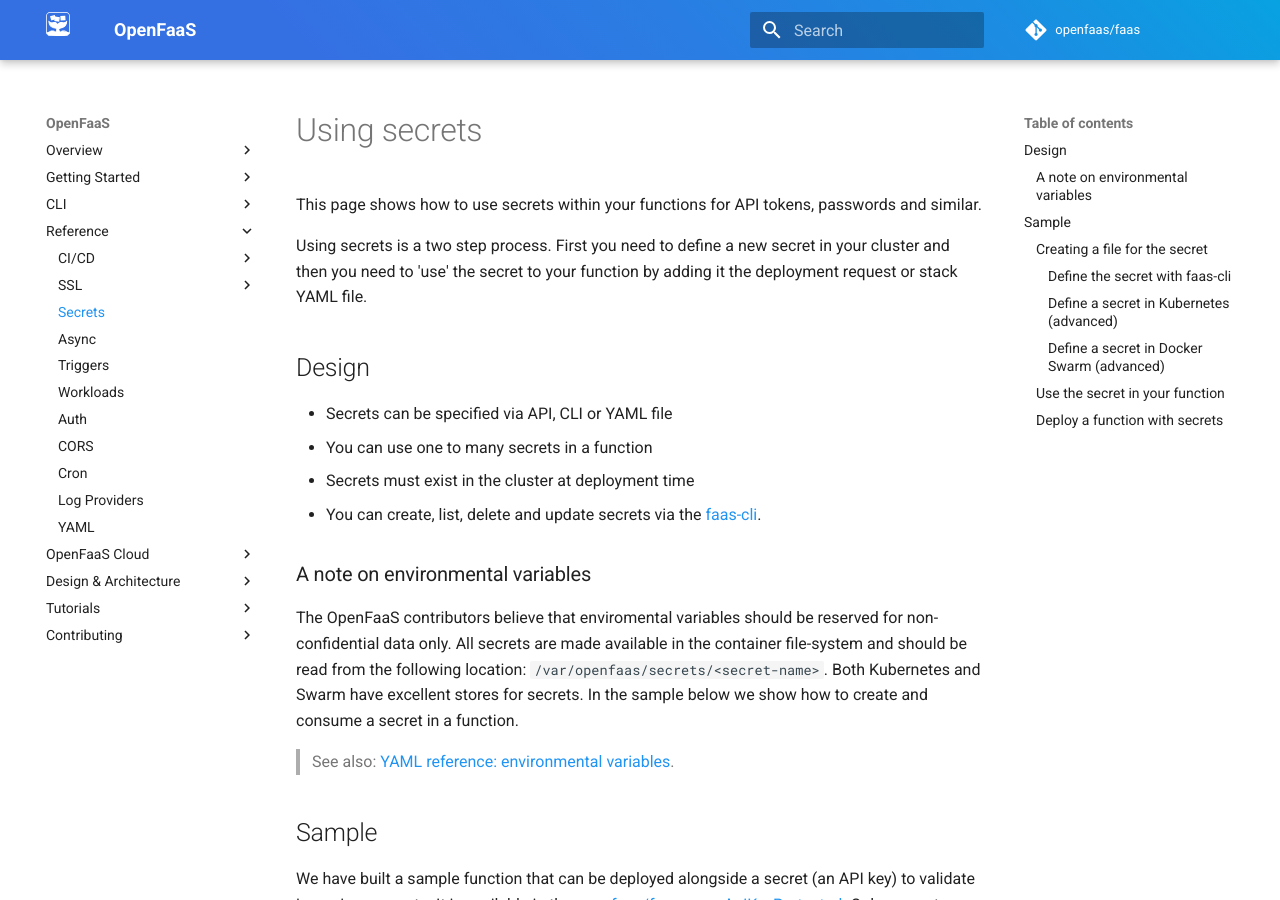
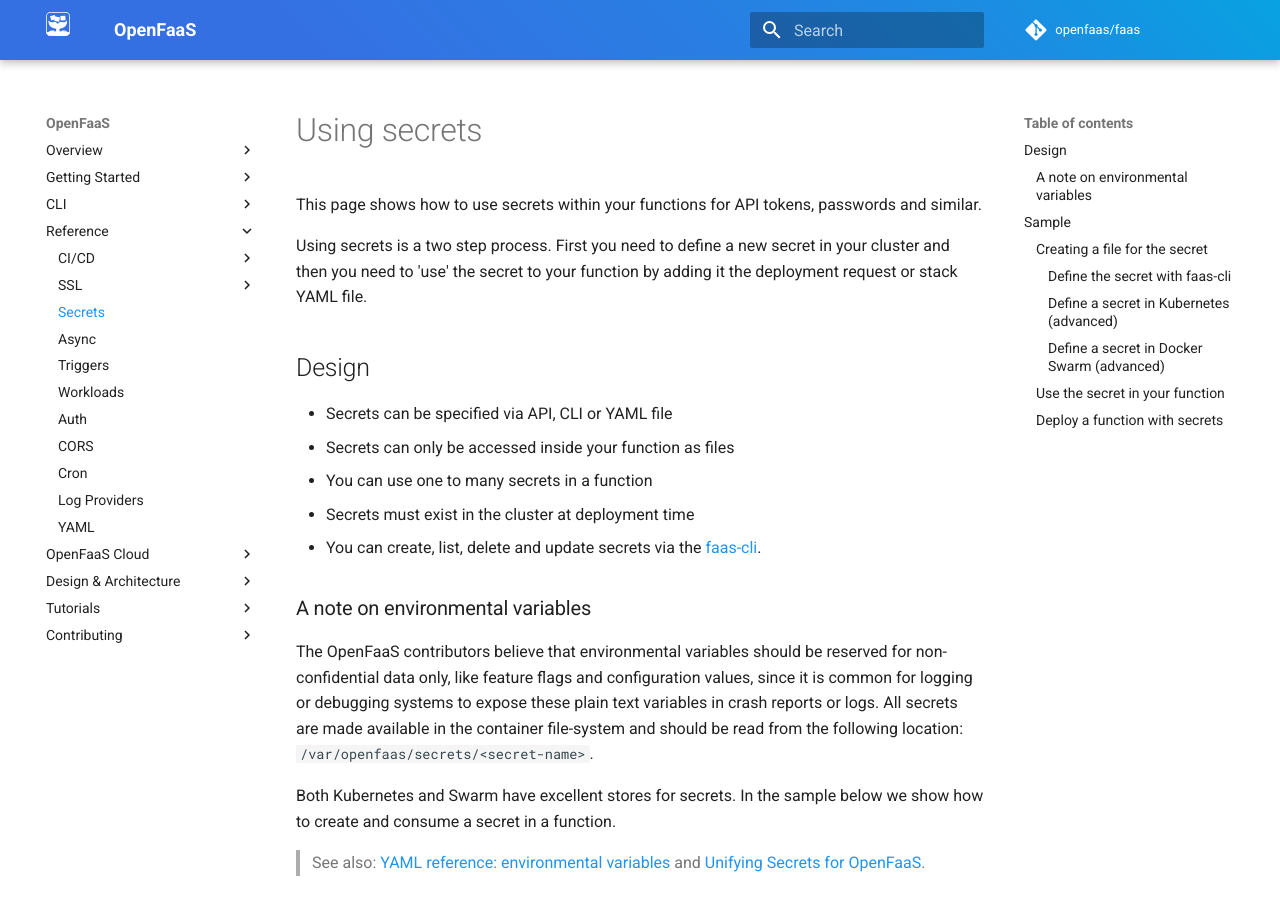
Before and after one commit to openfaas/docs, an MkDocs documentation site: the page built from docs/reference/secrets.md, in a window 1280 px wide and 900 px high. Built offline with MkDocs 1.6.1 and Material for MkDocs 9.7.7, drawn with Linux system fonts in a browser that asks for light colours; comment, search, counter and statistics services are not loaded.

Commit message:
Add more information about file-system only secrets
Signed-off-by: Jonatas Baldin <jonatas.baldin@gmail.com>

```diff
--- a/docs/reference/secrets.md
+++ b/docs/reference/secrets.md
@@ -7,15 +7,18 @@ Using secrets is a two step process. First you need to define a new secret in yo
 ## Design
 
 * Secrets can be specified via API, CLI or YAML file
+* Secrets can only be accessed inside your function as files
 * You can use one to many secrets in a function
 * Secrets must exist in the cluster at deployment time
 * You can create, list, delete and update secrets via the [faas-cli](/cli/secrets/).
 
 ### A note on environmental variables
 
-The OpenFaaS contributors believe that enviromental variables should be reserved for non-confidential data only. All secrets are made available in the container file-system and should be read from the following location: `/var/openfaas/secrets/<secret-name>`. Both Kubernetes and Swarm have excellent stores for secrets. In the sample below we show how to create and consume a secret in a function.
+The OpenFaaS contributors believe that environmental variables should be reserved for non-confidential data only, like feature flags and configuration values, since it is common for logging or debugging systems to expose these plain text variables in crash reports or logs. All secrets are made available in the container file-system and should be read from the following location: `/var/openfaas/secrets/<secret-name>`.
 
-> See also: [YAML reference: environmental variables](yaml.md).
+Both Kubernetes and Swarm have excellent stores for secrets. In the sample below we show how to create and consume a secret in a function.
+
+> See also: [YAML reference: environmental variables](yaml.md) and [Unifying Secrets for OpenFaaS](https://www.openfaas.com/blog/unified-secrets/).
 
 ## Sample
 
```
